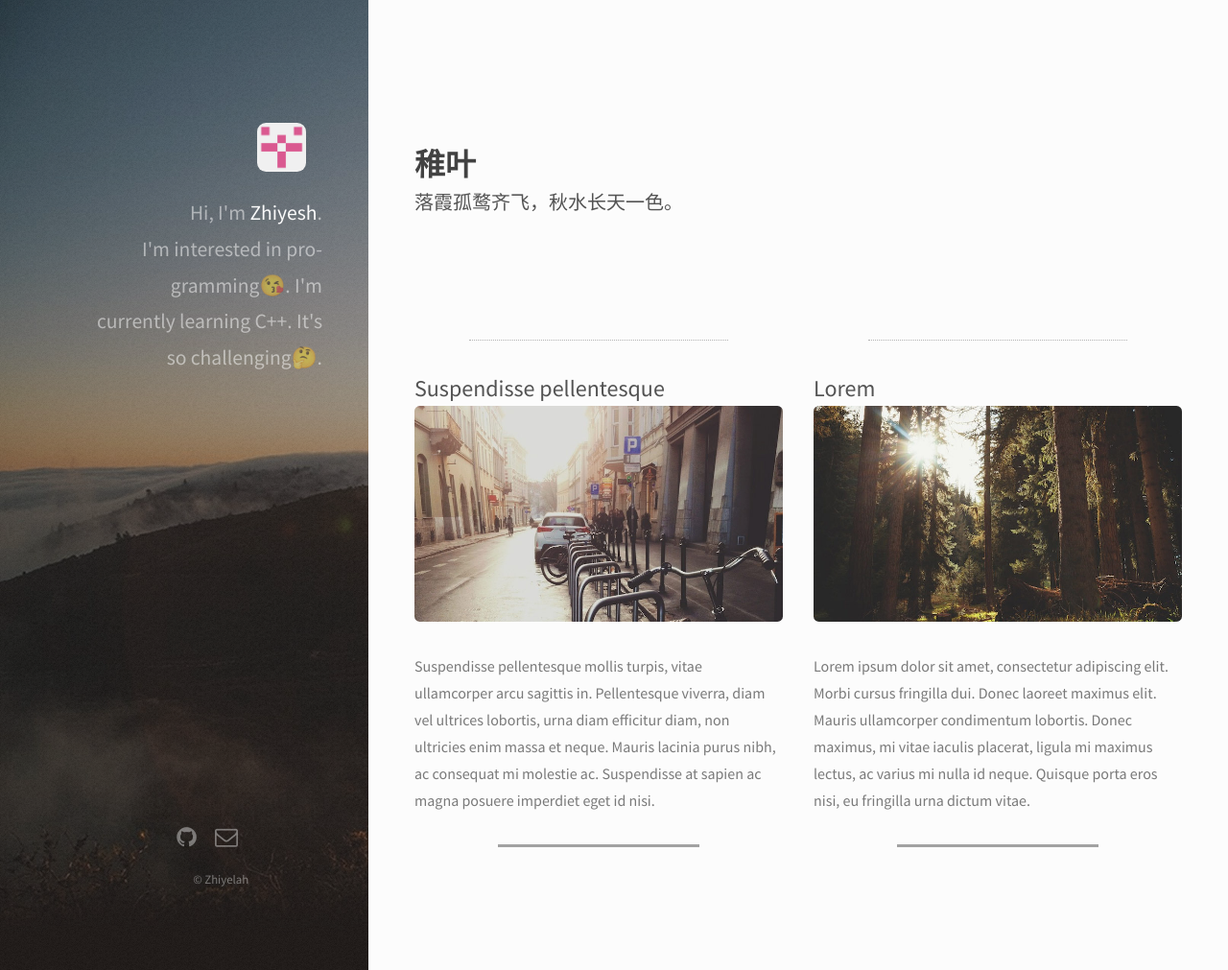
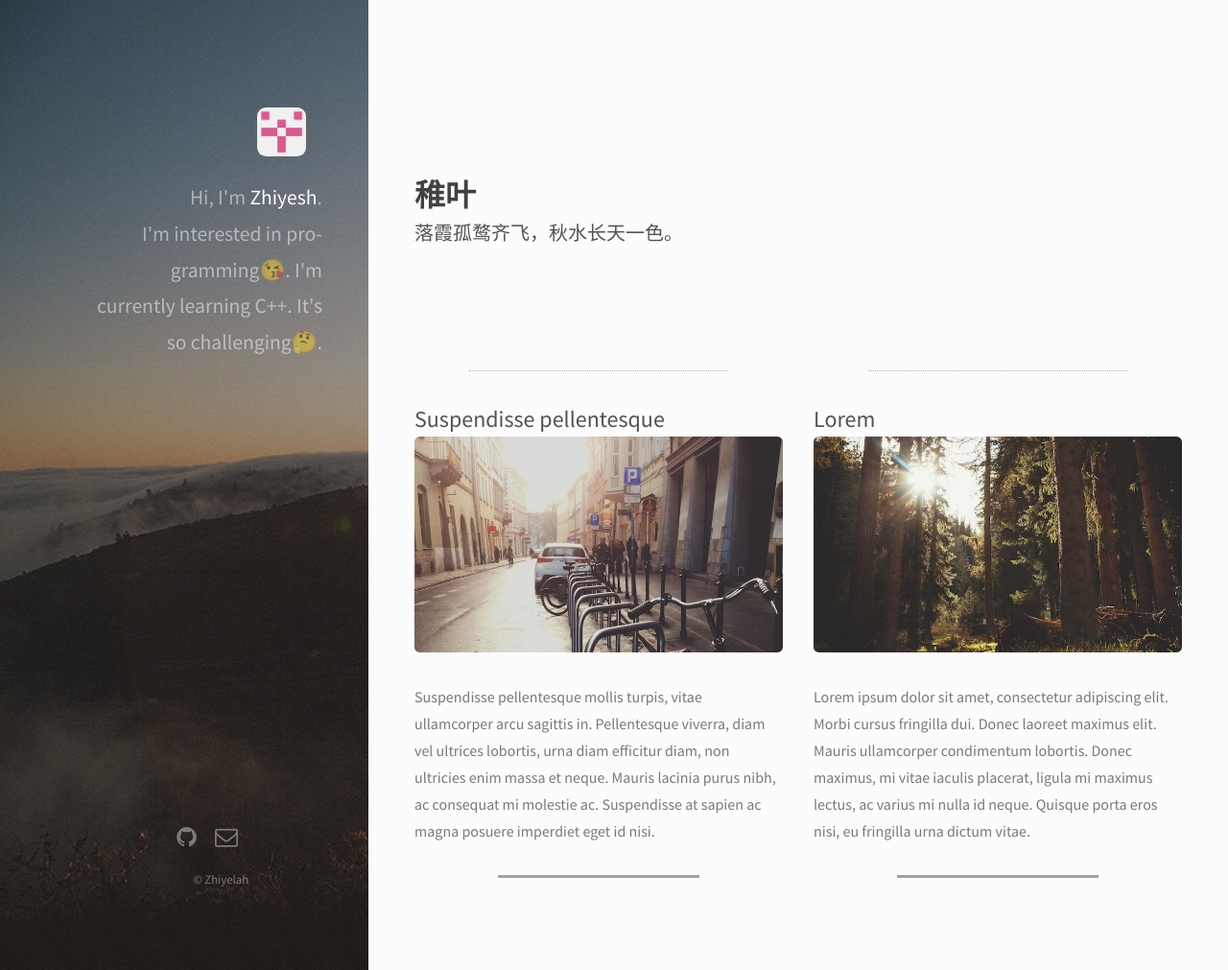
Before and after one commit to Zhiyelah/zhiyelah.github.io, a Jekyll site: the page built from index.html, in a window 1280 px wide and 1011 px high. Shown: the whole window at 96% size. Built offline with Jekyll 4.4.1, drawn with Linux system fonts in a browser that asks for light colours; nearby versions of some CDN libraries.

Commit message:
Update main.css

```diff
--- a/css/main.css
+++ b/css/main.css
@@ -1577,6 +1577,10 @@
 	}
 
 /* Zhiyesh */
+
+		#primary {
+			padding-top: 2em;
+		}
 
 		a.hover {
 			white-space: pre-line;
@@ -2537,7 +2541,7 @@
 		#header .image.avatar {
 			margin: 0 0 1em 0;
 			width: 6.25em;
-			padding: 2em 0 0 2em;
+			padding: 1em 0 0 2em;
 		}
 
 		#header img {
```
